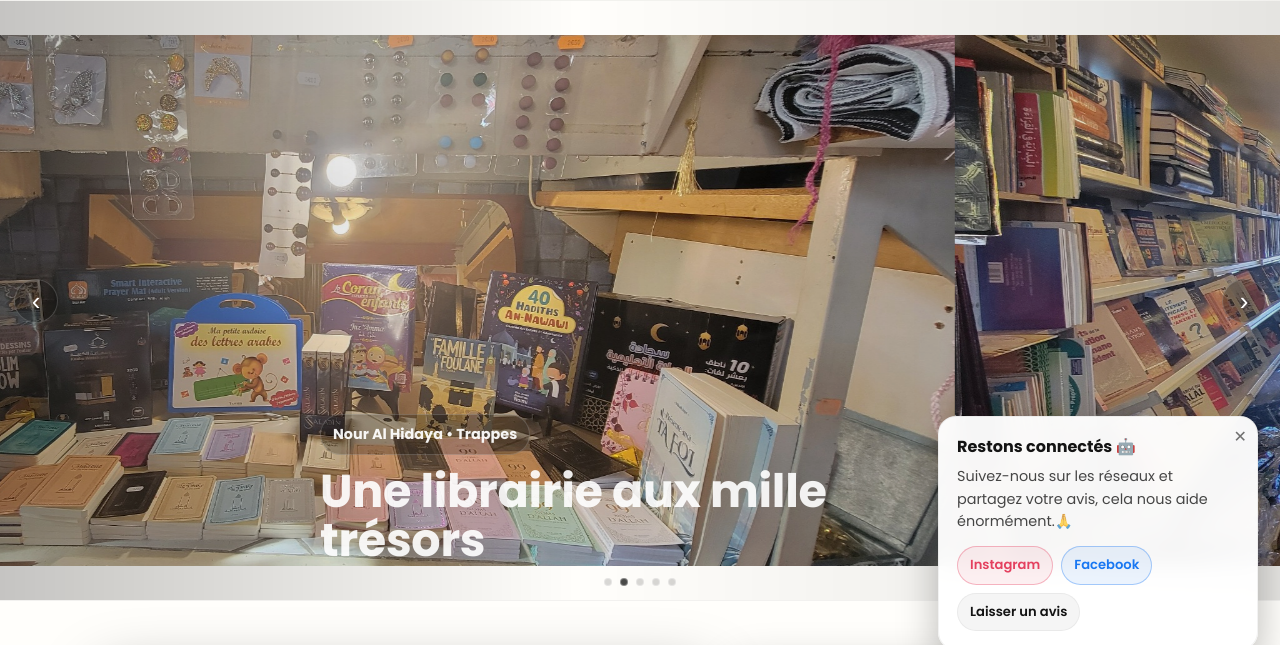
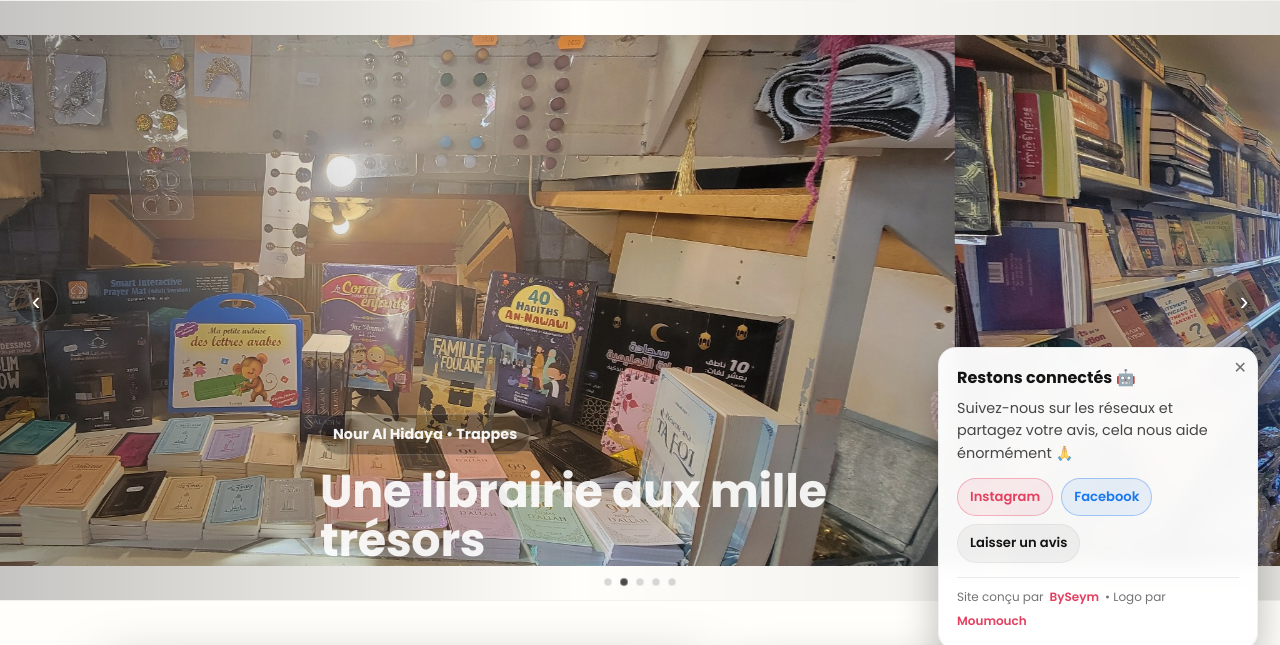
Before and after one commit to BySeym/librairie-nour-al-hidaya, a plain HTML site: page index.html in a window 1280 px wide. Shown: the part 128-773 px from the top of the page. Drawn offline with Linux system fonts and the light colour scheme.

Commit message:
Finalisation du site – UI, toast social, crédits

```diff
--- a/index.html
+++ b/index.html
@@ -1225,13 +1225,13 @@
     <footer class="footer">
       <div class="footerInner">
         <div>
-  © <span id="year"></span> Nour Al Hidaya — Librairie<br>
-  <a href="https://www.instagram.com/byseym_/"
+  © <span id="year"></span> Nour Al Hidaya<br>
+  <!-- <a href="https://www.instagram.com/byseym_/"
      target="_blank"
      rel="noopener"
      class="byseym">
     BySeym
-  </a>
+  </a> -->
 </div>
 
 
@@ -1456,7 +1456,6 @@
 
 
 
-
 <div class="toast" id="socialToast" role="dialog" aria-live="polite">
   <button class="toastClose" aria-label="Fermer">✕</button>
 
@@ -1464,23 +1463,70 @@
     <b>Restons connectés 🤖</b>
     <p>
       Suivez-nous sur les réseaux et partagez votre avis,
-      cela nous aide énormément.🙏
+      cela nous aide énormément 🙏
     </p>
 
     <div class="toastActions">
-      <a href="https://www.instagram.com/maktabahanafi/" target="_blank" class="toastBtn ig">
+      <a href="https://www.instagram.com/maktabahanafi/"
+         target="_blank"
+         class="toastBtn ig">
         Instagram
       </a>
-      <a href="https://www.facebook.com/NourAlHidaya78190/" target="_blank" class="toastBtn fb">
+
+      <a href="https://www.facebook.com/NourAlHidaya78190/"
+         target="_blank"
+         class="toastBtn fb">
         Facebook
       </a>
-      <a href="https://www.google.com/search?q=nour+al+hidaya+trappes+avis" target="_blank" class="toastBtn ghost">
+
+      <a href="https://www.google.com/search?q=nour+al+hidaya+trappes+avis"
+         target="_blank"
+         class="toastBtn ghost">
         Laisser un avis
+      </a>
+    </div>
+
+
+    <div style="
+      margin-top:14px;
+      padding-top:10px;
+      border-top:1px solid rgba(0,0,0,.08);
+      font-size:.75rem;
+      color:rgba(0,0,0,.55);
+      display:flex;
+      flex-wrap:wrap;
+      gap:6px;
+    ">
+      <span>Site conçu par</span>
+      <a href="https://www.instagram.com/byseym_/"
+         target="_blank"
+         rel="noopener"
+         style="
+           font-weight:600;
+           text-decoration:none;
+           color:#E4405F;
+         ">
+        BySeym
+      </a>
+
+      <span>• Logo par</span>
+      <a href="https://www.instagram.com/moumouuch_/"
+         target="_blank"
+         rel="noopener"
+         style="
+           font-weight:600;
+           text-decoration:none;
+           color:#E4405F;
+         ">
+        Moumouch
       </a>
     </div>
   </div>
 </div>
 
 
+
+
+
 </body>
 </html>
```
